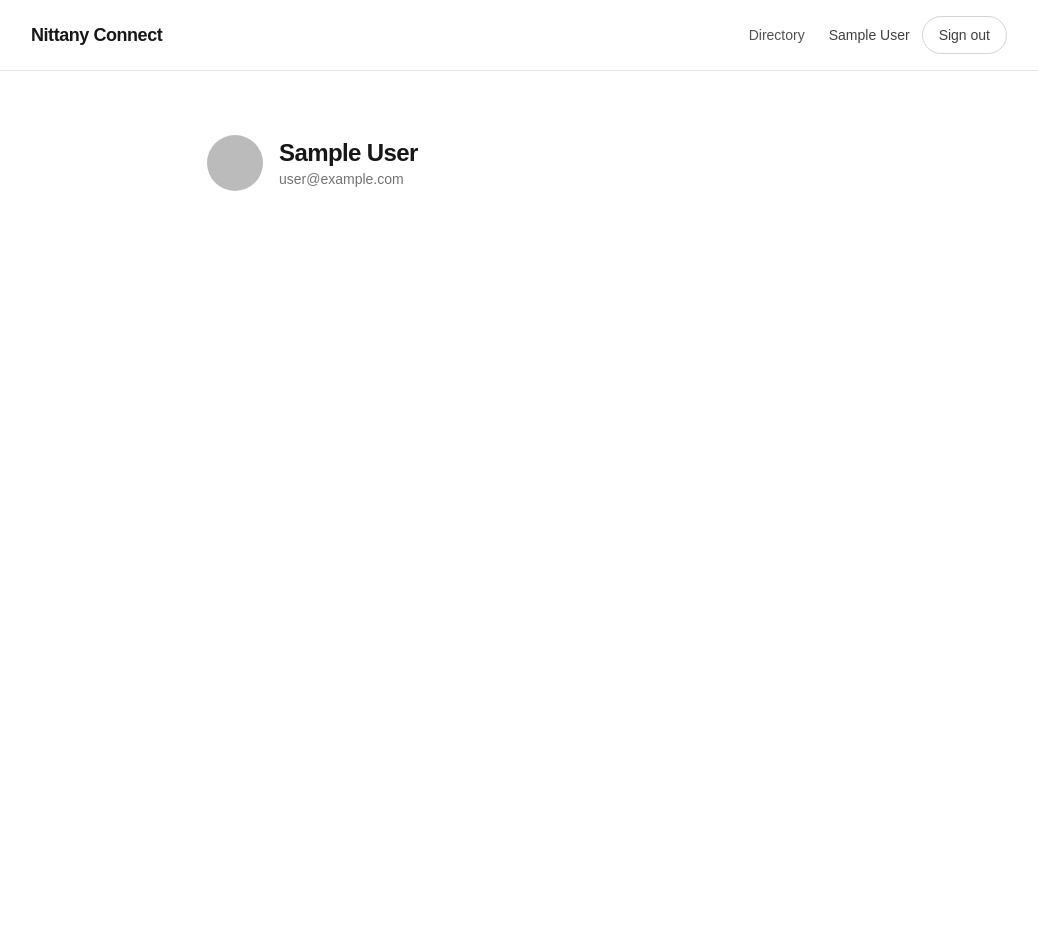
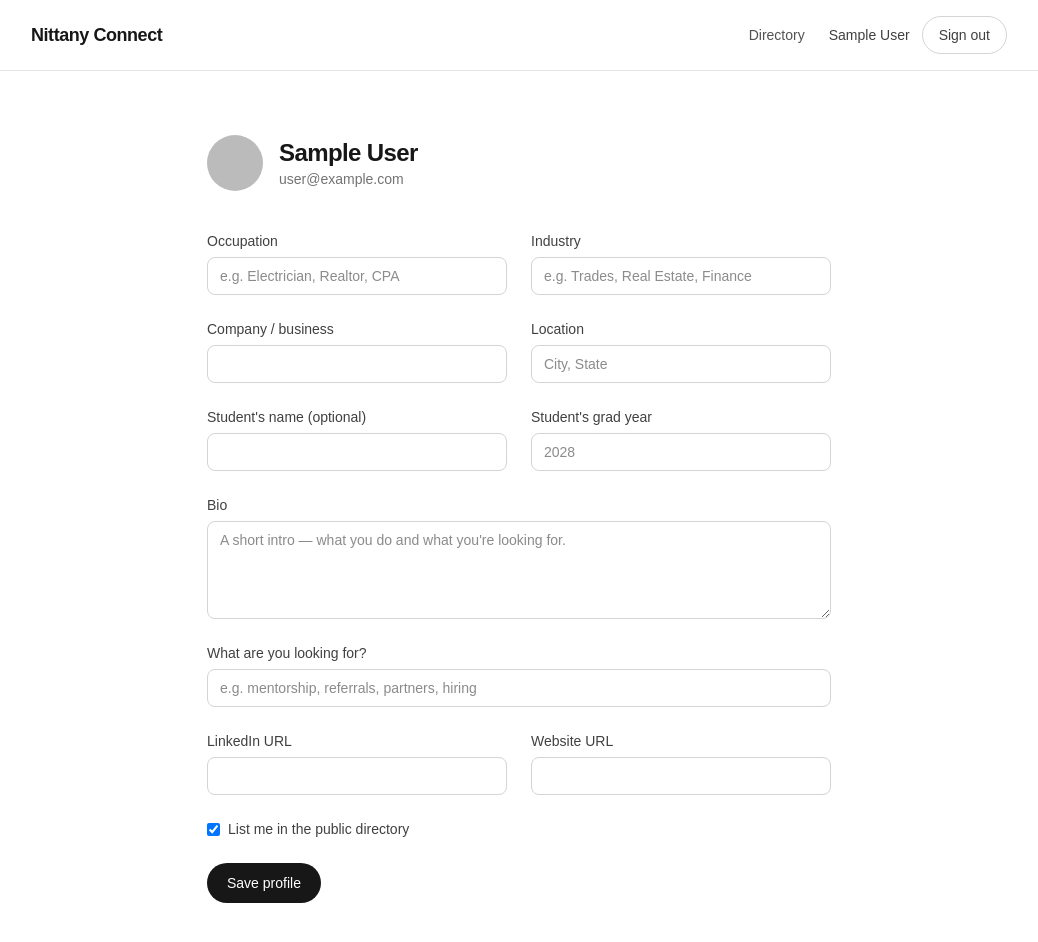
Before and after one commit to devanshig16/nittany-connect, a Next.js app: page /profile in a window 1280 px wide. Shown: the top 942 px of the page, without its empty margins (121-1159 px from the left). Before the commit the page ends 800 px from the top, so only its background shows below. Built offline with nearby package versions, Linux system fonts and the light colour scheme; no server answers; the database is empty; sample sign-in values are in the browser's storage.

Commit message:
feat(profile): wire ProfileForm into profile page with saved values

```diff
--- a/src/app/profile/page.tsx
+++ b/src/app/profile/page.tsx
@@ -1,12 +1,32 @@
 import Image from "next/image";
 import { redirect } from "next/navigation";
 import { auth } from "@/lib/auth";
+import { prisma } from "@/lib/prisma";
+import { ProfileForm } from "@/components/ProfileForm";
 
 export default async function ProfilePage() {
   const session = await auth();
   if (!session?.user) {
     redirect("/");
   }
+
+  const profile = await prisma.profile.findUnique({
+    where: { userId: session.user.id },
+  });
+
+  const initial = {
+    studentName: profile?.studentName ?? "",
+    gradYear: profile?.gradYear?.toString() ?? "",
+    location: profile?.location ?? "",
+    occupation: profile?.occupation ?? "",
+    industry: profile?.industry ?? "",
+    company: profile?.company ?? "",
+    bio: profile?.bio ?? "",
+    lookingFor: profile?.lookingFor ?? "",
+    linkedinUrl: profile?.linkedinUrl ?? "",
+    websiteUrl: profile?.websiteUrl ?? "",
+    isPublic: profile?.isPublic ?? true,
+  };
 
   return (
     <div className="mx-auto max-w-2xl px-6 py-16">
@@ -27,6 +47,8 @@ export default async function ProfilePage() {
           <p className="text-sm text-neutral-500">{session.user.email}</p>
         </div>
       </div>
+
+      <ProfileForm initial={initial} />
     </div>
   );
 }
```
